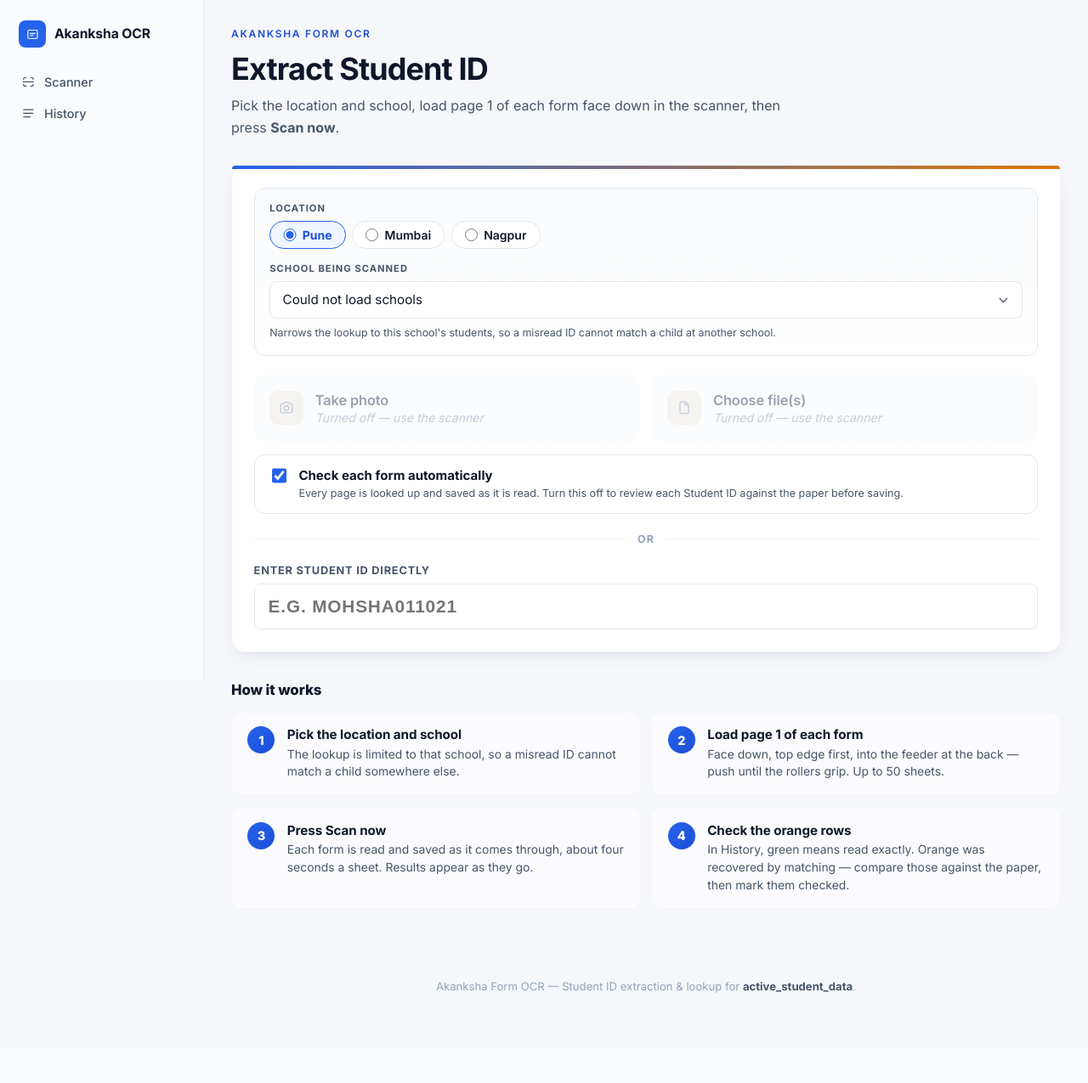
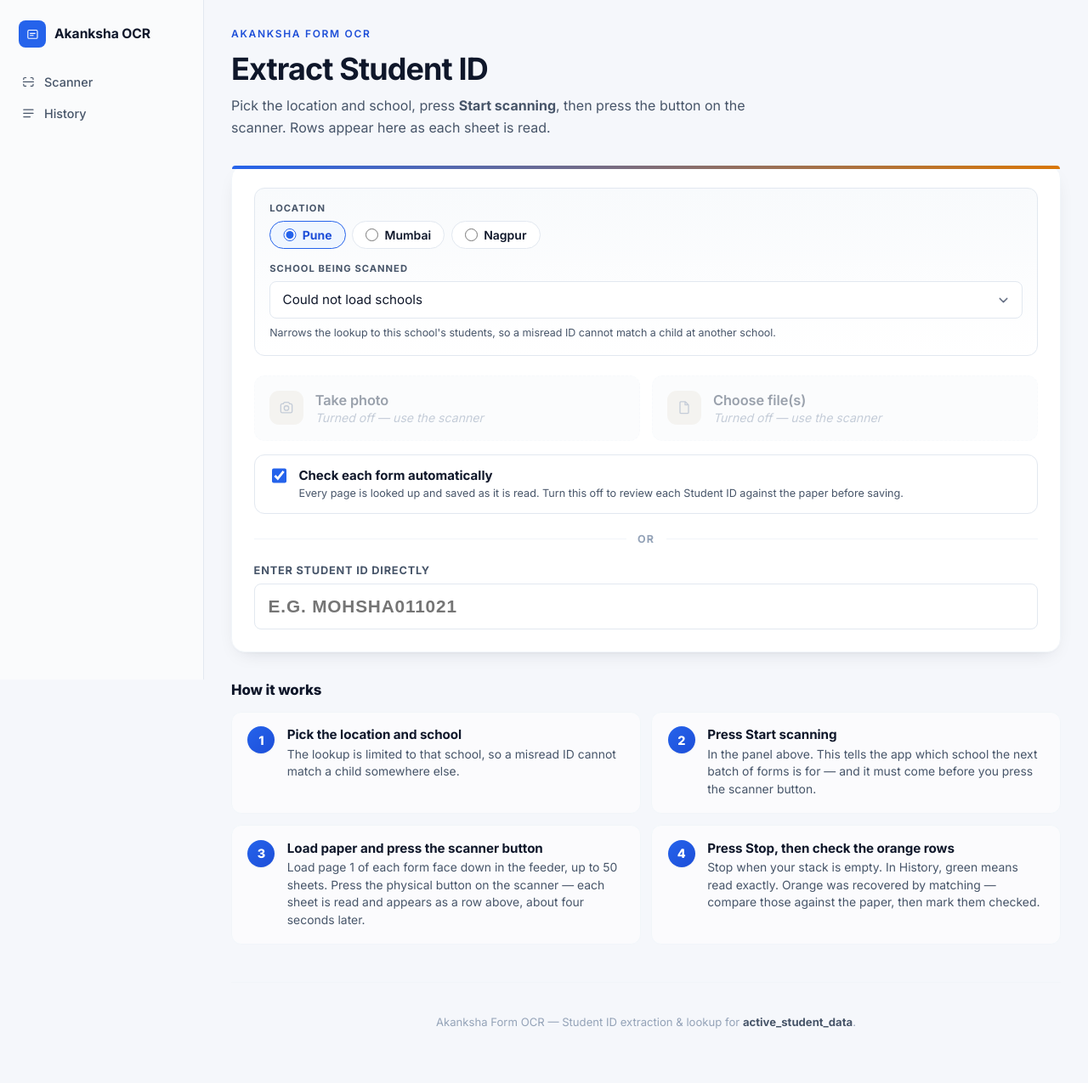
Before and after one commit to The-Akanksha-Foundation-Pune/OCR, a Flask app: template client/templates/index.html in a window 1280 px wide. Shown: the whole page at 85% size. Before the commit the page ends 1169 px from the top, so only its background shows below. Run offline with Flask 3, Linux system fonts and the light colour scheme; the template is opened without the code that fills it, so the values that code supplies are empty.

Commit message:
Update the How it works cards and lede to match the current flow
The four steps still said "Press Scan now" and "Load page 1 of each form"
as the first action - both from the old local-Windows flow, before the
Drive-inbox route replaced Scan now on the live site.

Rewritten to describe what actually happens now:

  1. Pick the location and school
  2. Press Start scanning (must come before the scanner button)
  3. Load paper and press the physical scanner button
  4. Press Stop, then check the orange rows in History

The page's lede at the top was in the same state, telling people to "press
Scan now" - that goes with it.

Co-Authored-By: Claude Opus 4.7 <noreply@anthropic.com>

```diff
--- a/client/templates/index.html
+++ b/client/templates/index.html
@@ -39,8 +39,9 @@
       <p class="brand">Akanksha Form OCR</p>
       <h1>Extract Student ID</h1>
       <p class="lede">
-        Pick the location and school, load page 1 of each form face down in the
-        scanner, then press <strong>Scan now</strong>.</p>
+        Pick the location and school, press <strong>Start scanning</strong>,
+        then press the button on the scanner. Rows appear here as each sheet
+        is read.</p>
     </header>
 
     <section class="panel" aria-label="Upload scan">
@@ -249,30 +250,33 @@
         <div class="step-card">
           <span class="step-num" aria-hidden="true">2</span>
           <div>
-            <p class="step-title">Load page 1 of each form</p>
+            <p class="step-title">Press Start scanning</p>
             <p class="step-text">
-              Face down, top edge first, into the feeder at the back — push until
-              the rollers grip. Up to 50 sheets.
+              In the panel above. This tells the app which school the next
+              batch of forms is for &mdash; and it must come before you press
+              the scanner button.
             </p>
           </div>
         </div>
         <div class="step-card">
           <span class="step-num" aria-hidden="true">3</span>
           <div>
-            <p class="step-title">Press Scan now</p>
+            <p class="step-title">Load paper and press the scanner button</p>
             <p class="step-text">
-              Each form is read and saved as it comes through, about four seconds
-              a sheet. Results appear as they go.
+              Load page 1 of each form face down in the feeder, up to 50 sheets.
+              Press the physical button on the scanner &mdash; each sheet is
+              read and appears as a row above, about four seconds later.
             </p>
           </div>
         </div>
         <div class="step-card">
           <span class="step-num" aria-hidden="true">4</span>
           <div>
-            <p class="step-title">Check the orange rows</p>
+            <p class="step-title">Press Stop, then check the orange rows</p>
             <p class="step-text">
-              In History, green means read exactly. Orange was recovered by
-              matching — compare those against the paper, then mark them checked.
+              Stop when your stack is empty. In History, green means read
+              exactly. Orange was recovered by matching &mdash; compare
+              those against the paper, then mark them checked.
             </p>
           </div>
         </div>
```
